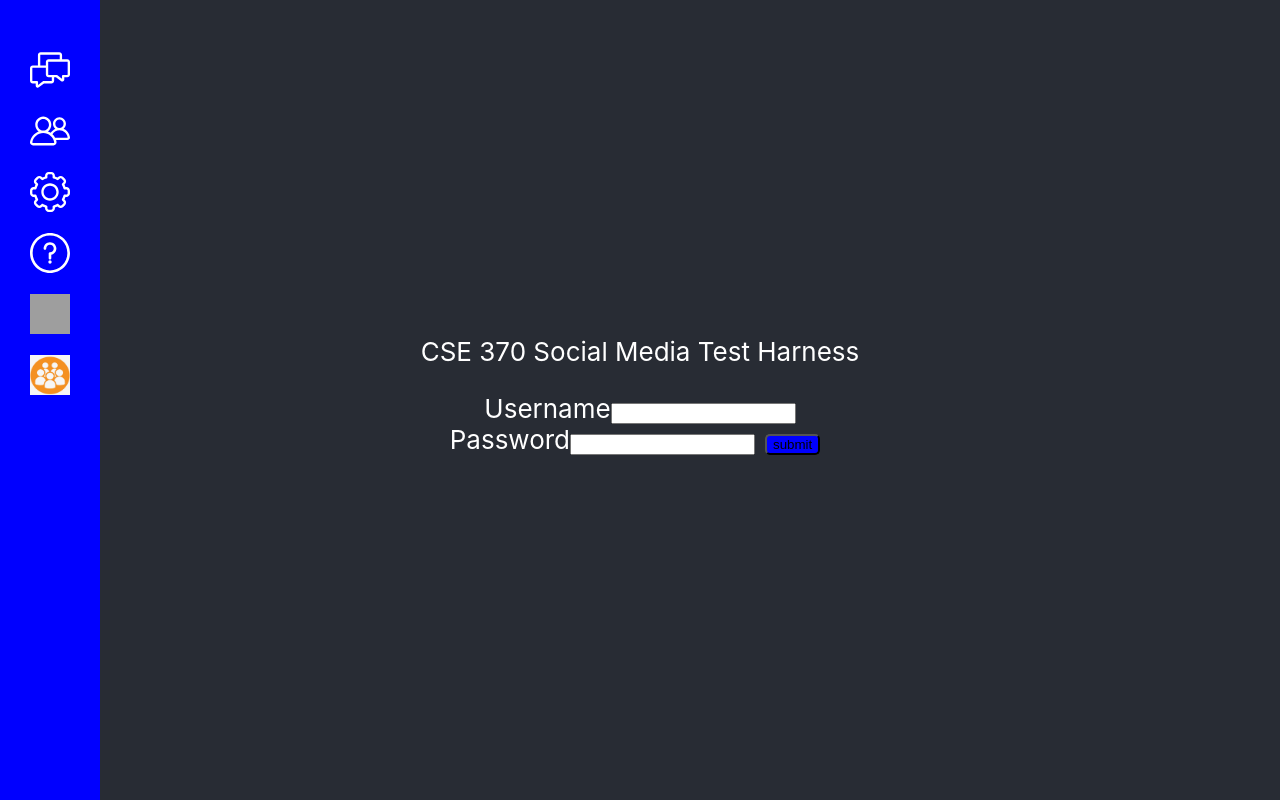
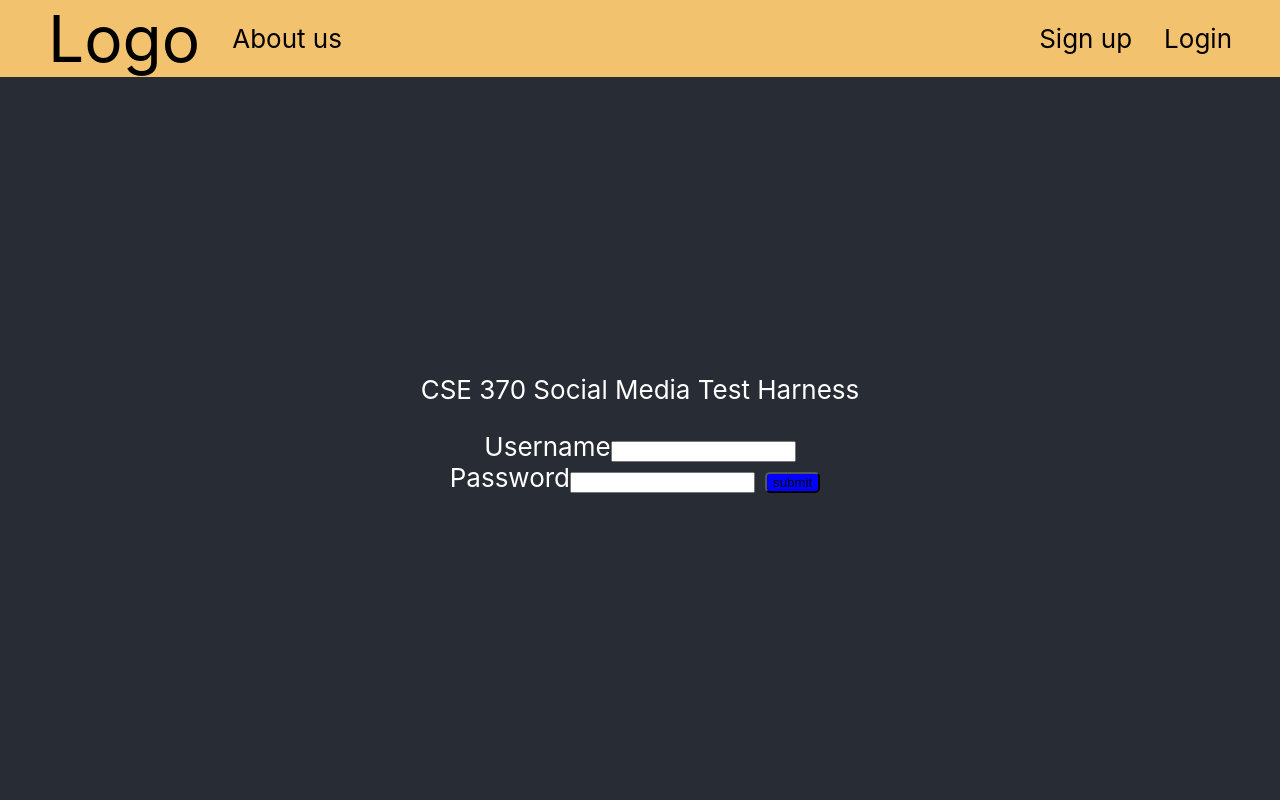
Before and after one commit to ilhanbae/TriFora, a React (Create React App) app: page / in a window 1280 px wide. Built offline with nearby package versions, Linux system fonts and the light colour scheme; grey boxes are pictures that could not be loaded.

Commit message:
Initial concept of logged out version of navbar, links still need directing #62

```diff
--- a/src/App.css
+++ b/src/App.css
@@ -11,7 +11,8 @@
   background-color: #282c34;
   min-height: 100vh;
   display: flex;
-  flex-direction: row;
+  flex-direction: column;
+  /*flex-direction: row;*/
   align-items: flex-center;
   justify-content: center;
   font-size: calc(10px + 2vmin);
--- a/src/App.jsx
+++ b/src/App.jsx
@@ -13,12 +13,13 @@ import LoginForm from "./Component/LoginForm.jsx";
 import Profile from "./Component/Profile.jsx";
 import FriendForm from "./Component/FriendForm.jsx";
 import Modal from "./Component/Modal.jsx";
-import Navbar from "./Component/Navbar.jsx";
+/*import Navbar from "./Component/Navbar.jsx";*/
 import Promise from "./Component/Promise.jsx";
 
 import {
   BrowserRouter as Router, Route, Routes
 } from 'react-router-dom';
+import NavAchiever from "./Component/NavAchiever";
 
 // toggleModal will both show and hide the modal dialog, depending on current state.  Note that the
 // contents of the modal dialog are set separately before calling toggle - this is just responsible
@@ -106,7 +107,8 @@ class App extends React.Component {
       <div className="App">
         <header className="App-header">
 
-          <Navbar toggleModal={e => toggleModal(this, e)} logout={this.logout}/>
+            <NavAchiever />
+          {/*<Navbar toggleModal={e => toggleModal(this, e)} logout={this.logout}/>*/}
 
           <div className="maincontent" id="mainContent">
             <Routes>
--- /dev/null
+++ b/src/Component/NavAchiever.jsx
@@ -0,0 +1,30 @@
+import React from "react";
+import "./navAchiever.css";
+import { Link } from "react-router-dom";
+
+class NavAchiever extends React.Component {
+
+    render() {
+        return (
+            <div id="headerNav" className="headerNav">
+                <ul id="leftItems">
+                    <li className="logo">
+                        <Link to="/"> Logo </Link>
+                    </li>
+                    <li id="about us">
+                        <Link to="/about"> About us </Link>
+                    </li>
+                </ul>
+                <ul id="rightItems">
+                    <li id="sign up">
+                        <Link to="/signup"> Sign up </Link>
+                    </li>
+                    <li id="login">
+                        <Link to="/login"> Login </Link>
+                    </li>
+                </ul>
+            </div>
+            );
+    }
+}
+export default NavAchiever;
--- /dev/null
+++ b/src/Component/navAchiever.css
@@ -0,0 +1,34 @@
+/* default stuff*/
+* {
+    box-sizing: border-box;
+}
+
+.headerNav {
+    background-color: #F3C26E;
+    color: black;
+    display: flex;
+    justify-content: space-between;
+    /*padding: 1rem;*/
+    padding-inline: 3rem;
+}
+
+/* using a instead of Link seems to be correct */
+.headerNav a {
+    color: inherit;
+    text-decoration: none;
+    height: 100%;
+    display: flex;
+    align-items: center;
+}
+
+.headerNav ul {
+    padding: 0;
+    margin: 0;
+    list-style: none;
+    display: flex;
+    gap: 2rem;
+}
+
+.logo {
+    font-size: 4rem;
+}
```
